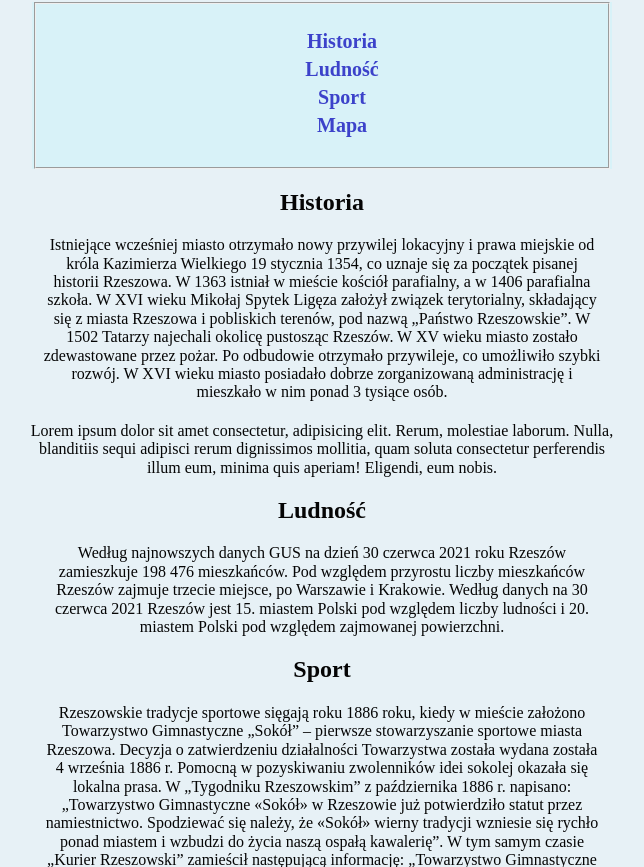
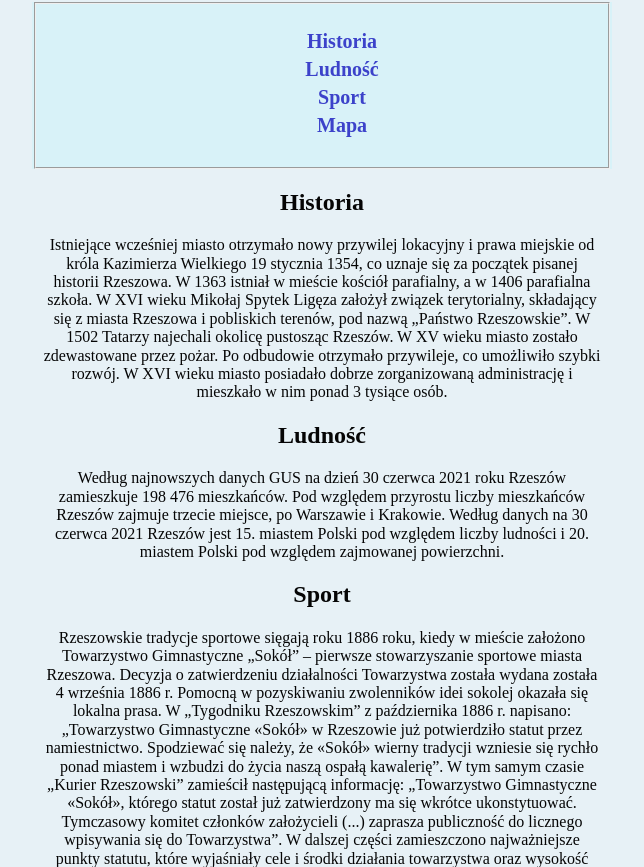
Before and after one commit to AdrianS942000/homepage, a plain HTML site: page index.html in a window 1280 px wide. Shown: the part 233-1100 px from the top of the page, without its empty margins (318-962 px from the left). Drawn offline with nearby package versions, Linux system fonts and the light colour scheme.

Commit message:
test deleted

```diff
--- a/index.html
+++ b/index.html
@@ -46,10 +46,6 @@
         umożliwiło szybki rozwój. W XVI wieku miasto posiadało dobrze zorganizowaną administrację i mieszkało w nim
         ponad 3 tysiące osób.</p>
 
-    <p>Lorem ipsum dolor sit amet consectetur, adipisicing elit. Rerum, molestiae laborum. Nulla, blanditiis sequi
-        adipisci rerum dignissimos mollitia, quam soluta consectetur perferendis illum eum, minima quis aperiam!
-        Eligendi, eum nobis.</p>
-
     <h2 id="ludność">Ludność</h2>
     <p class="people">Według najnowszych danych GUS na dzień 30 czerwca 2021 roku Rzeszów zamieszkuje 198 476
         mieszkańców. Pod
```
